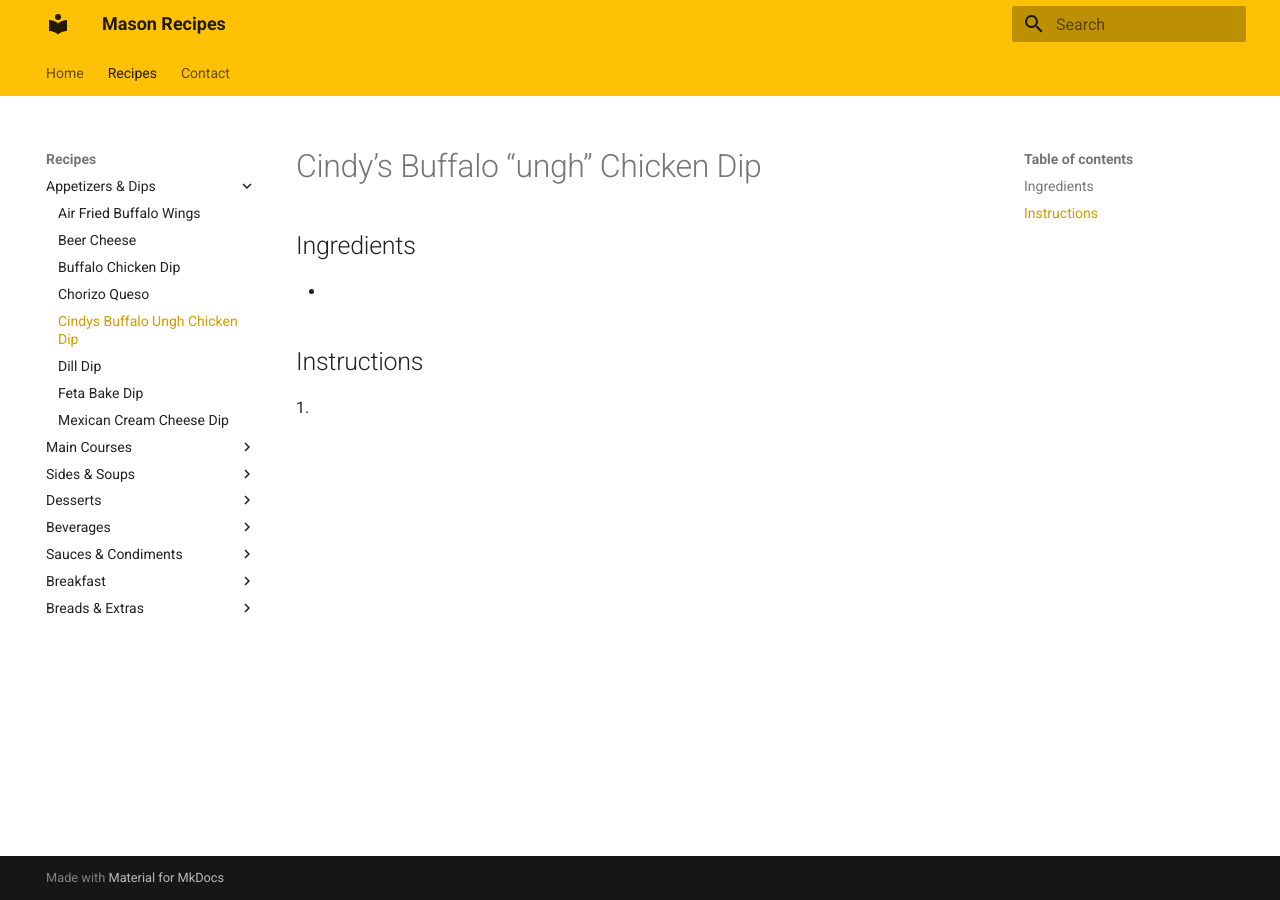
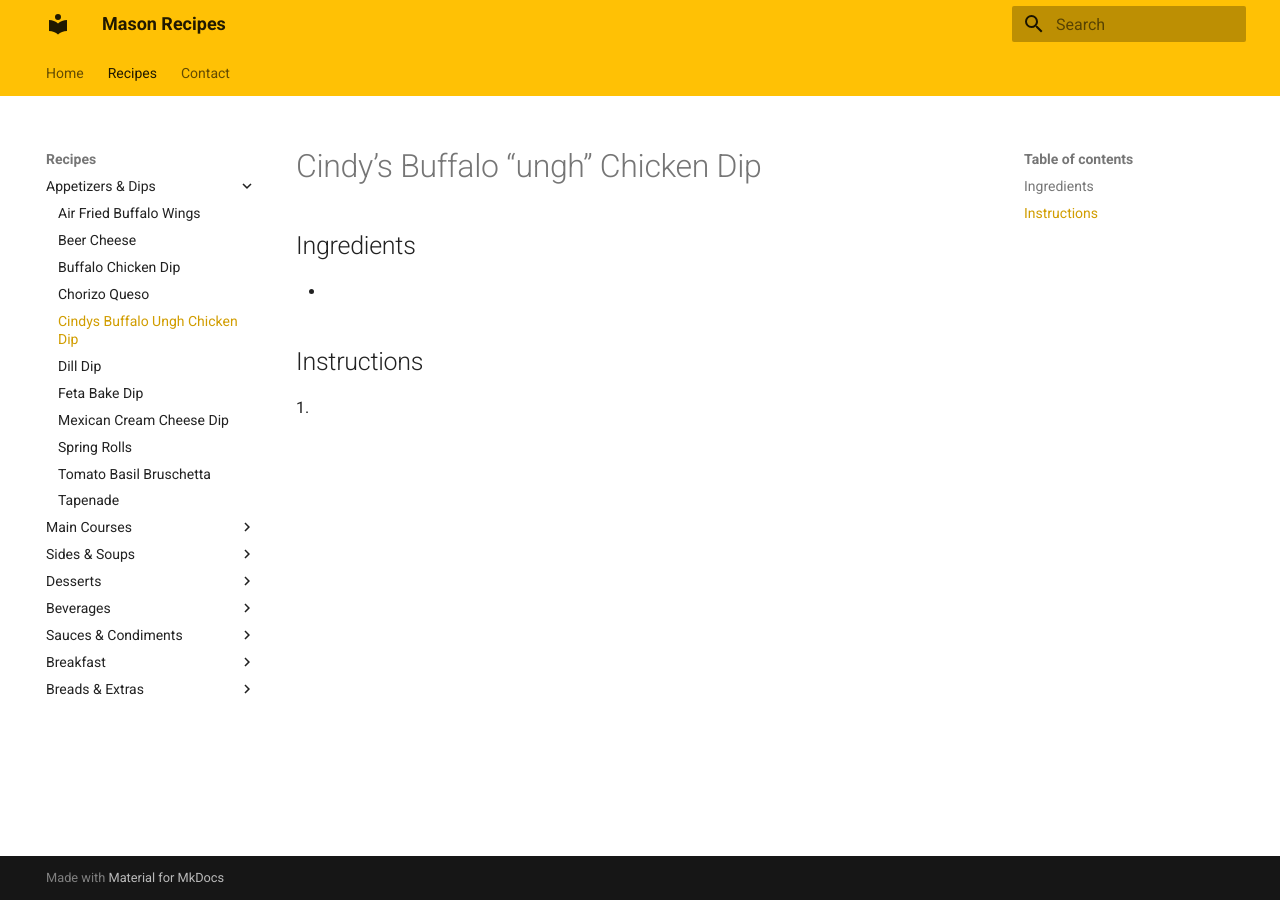
Before and after one commit to masonrecipes/masonrecipes.github.io, an MkDocs documentation site: the page built from docs/recipes/cindys_buffalo_ungh_chicken_dip.md, in a window 1280 px wide. Built offline with MkDocs 1.6.1 and Material for MkDocs 9.7.7, drawn with Linux system fonts in a browser that asks for light colours; some of the changed lines change nothing that is shown.

Commit message:
fixed an error

```diff
--- a/mkdocs.yml
+++ b/mkdocs.yml
@@ -23,6 +23,9 @@
       - Dill Dip: recipes/dill_dip.md
       - Feta Bake Dip: recipes/feta_bake_dip.md
       - Mexican Cream Cheese Dip: recipes/mexican_cream_cheese_dip.md
+      - Spring Rolls: recipes/spring_rolls.md
+      - Tomato Basil Bruschetta: recipes/tomato_basil_bruschetta.md
+      - Tapenade: recipes/tapenade.md
     - Main Courses:
       - Buttery Chicken: recipes/buttery_chicken.md
       - Caribbean Paella: recipes/caribbean_paella.md
@@ -37,6 +40,18 @@
       - Pork Carnitas: recipes/pork_carnitas.md
       - Pork Ribs in Slow Cooker: recipes/pork_ribs_in_slow_cooker.md
       - Salmon with Mango Salsa: recipes/salmon_with_mango_salsa.md
+      - Sausage Mozarella Pizza: recipes/sausage_mozarella_pizza.md
+      - Scotts Pot Roast: recipes/scotts_pot_roast.md
+      - Simple Crockpot Chicken Fajitas: recipes/simple_crockpot_chicken_fajitas.md
+      - Slow Cooked Pork Ribs: recipes/slow_cooked_pork_ribs.md
+      - Smoked Meatloaf: recipes/smoked_meatloaf.md
+      - Smoked Pork Butt: recipes/smoked_pork_butt.md
+      - Steak Tips Au Gratin: recipes/steak_tips_au_gratin.md
+      - Stephanies Super Slow Sloppy Joes: recipes/stephanies_super_slow_sloppy_joes.md
+      - Tacos Al Carbon: recipes/tacos_al_carbon.md
+      - Tatanya with Everything: recipes/tatanya_with_everything.md
+      - Wedding Casserole: recipes/wedding_casserole.md
+      - White Bean Chicken Chili: recipes/white_bean_chicken_chili.md
     - Sides & Soups:
       - Baked Zucchini Casserole: recipes/baked_zucchini_casserole.md
       - Crock Pot Potato Soup: recipes/crock_pot_potato_soup.md
@@ -49,6 +64,14 @@
       - Mikes Mighty Meaty Soup: recipes/mikes_mighty_meaty_soup.md
       - Potato Kale Soup: recipes/potato_kale_soup.md
       - Santa Fe Soup: recipes/santa_fe_soup.md
+      - Spicy Brussel Sprouts: recipes/spicy_brussel_sprouts.md
+      - Strawberry Salad: recipes/strawberry_salad.md
+      - Sweet & Sour Cabbage & Barley Soup: recipes/sweet_amp_sour_cabbage_amp_barley_soup.md
+      - Taco Soup Quick and Easy: recipes/taco_soup_quick_and_easy.md
+      - That Good Salad: recipes/that_good_salad.md
+      - Vegetable Beef and Barley Soup: recipes/vegetable_beef_and_barley_soup.md
+      - Wild Rice Salad: recipes/wild_rice_salad.md
+      - Wild Rice Soup: recipes/wild_rice_soup.md
     - Desserts:
       - Almond Pistachio Fat Bombs: recipes/almond_pistachio_fat_bombs.md
       - Beihl Oatmeal Cookies: recipes/beihl_oatmeal_cookies.md
@@ -74,6 +97,16 @@
       - Red Raspberry Pie: recipes/red_raspberry_pie.md
       - Rhubarb Cookies: recipes/rhubarb_cookies.md
       - Rum Cake to Die For: recipes/rum_cake_to_die_for.md
+      - Sherrys Cinnamon Rolls: recipes/sherrys_cinnamon_rolls.md
+      - Sherrys Peanut Butter Bars: recipes/sherrys_peanut_butter_bars.md
+      - Sherrys Pumpkin Cake: recipes/sherrys_pumpkin_cake.md
+      - Smores Cookie Bars: recipes/smores_cookie_bars.md
+      - Spicy Banana Cake or Muffins: recipes/spicy_banana_cake_or_muffins.md
+      - Strawberry Cupcakes: recipes/strawberry_cupcakes.md
+      - Strawberry Scones: recipes/strawberry_scones.md
+      - Swedish Gingerbread: recipes/swedish_gingerbread.md
+      - Texas Chocolate Sheet Cake: recipes/texas_chocolate_sheet_cake.md
+      - Toasted Pecan Brown Butter Bites: recipes/toasted_pecan_brown_butter_bites.md
     - Beverages:
       - Classic Margarita: recipes/classic_margarita.md
       - Davids Sangria: recipes/davids_sangria.md
@@ -82,6 +115,7 @@
       - Mikes Gin Fizzy: recipes/mikes_gin_fizzy.md
       - Randy Masons Margarita: recipes/randy_masons_margarita.md
       - Rum Punch: recipes/rum_punch.md
+      - Sherrys Hot Chocolate: recipes/sherrys_hot_chocolate.md
     - Sauces & Condiments:
       - Caribbean Jerk Marinade: recipes/caribbean_jerk_marinade.md
       - Dukes Keto Mayonnaise: recipes/dukes_keto_mayonnaise.md
@@ -90,19 +124,23 @@
       - Guacamole: recipes/guacamole.md
       - Harissa Tunisian Hot Sauce: recipes/harissa_tunisian_hot_sauce.md
       - Mikes Amish Aunts Sausage Gravy: recipes/mikes_amish_aunts_sausage_gravy.md
+      - Spaghetti Sauce: recipes/spaghetti_sauce.md
+      - Taco Seasoning: recipes/taco_seasoning.md
     - Breakfast:
+      - Cindys Shrimp and Grits: recipes/cindys_shrimp_and_grits.md
       - Emilys French Toast Casserole: recipes/emilys_french_toast_casserole.md
       - Sausage Brunch Casserole: recipes/sausage_brunch_casserole.md
-      - Cindys Shrimp and Grits: recipes/cindys_shrimp_and_grits.md
+      - Sausage Egg and Spinach Breakfast Bowl: recipes/sausage_egg_and_spinach_breakfast_bowl.md
+      - Sherrys Sunday Roast: recipes/sherrys_sunday_roast.md
     - Breads & Extras:
       - Jans Pie Crust: recipes/jans_pie_crust.md
       - Kristas Tartine Bread: recipes/kristas_tartine_bread.md
+      - My Favorite Casserole: recipes/my_favorite_casserole.md
       - Oatmeal Bread: recipes/oatmeal_bread.md
       - Potato Rusks: recipes/potato_rusks.md
       - Protein Marshmallows: recipes/protein_marshmallows.md
       - Rosemary Nuts: recipes/rosemary_nuts.md
-      - My Favorite Casserole: recipes/my_favorite_casserole.md
-  - Contact: contact.md
+  - Contact: recipes/contact.md
 
 plugins:
   - search
```
